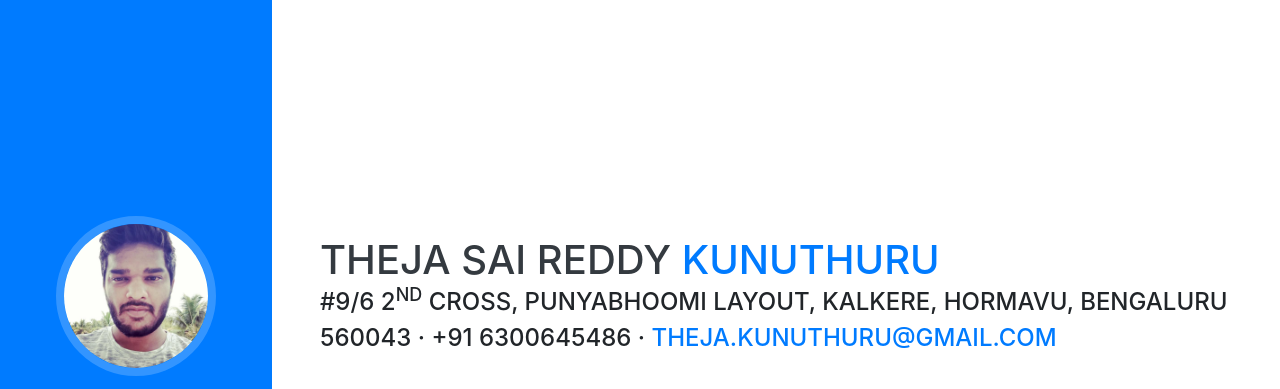
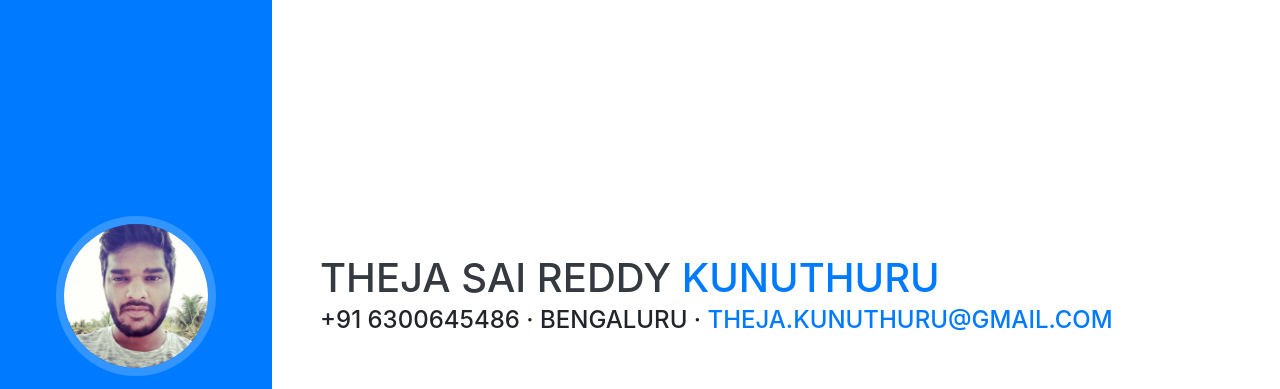
Before and after one commit to thejasaireddy/thejakunuthuru.github.io, a website with bundled scripts: page index.html in a window 1280 px wide. Shown: the top 389 px of the page. Built offline with nearby package versions, Linux system fonts and the light colour scheme; a web font is replaced by a local one.

Commit message:
Complete address removed

```diff
--- a/index.html
+++ b/index.html
@@ -64,7 +64,7 @@
         <h1 class="mb-0">Theja Sai Reddy
           <span class="text-primary">Kunuthuru</span>
         </h1>
-        <div class="subheading mb-5">#9/6 2<sup>nd</sup> Cross, Punyabhoomi Layout, Kalkere, Hormavu, Bengaluru 560043 · +91 6300645486 ·
+        <div class="subheading mb-5"> +91 6300645486 · Bengaluru ·
           <a href="mailto:theja.kunuthuru@gmail.com" target="_blank">theja.kunuthuru@gmail.com</a>
         </div>
         <p class="lead mb-5">I'm a data science enthusiast with 4 years of experience in data analysis, visualization and providing business insights for project management office of ANZ Banking Group Limited with Capgemini IN
```
